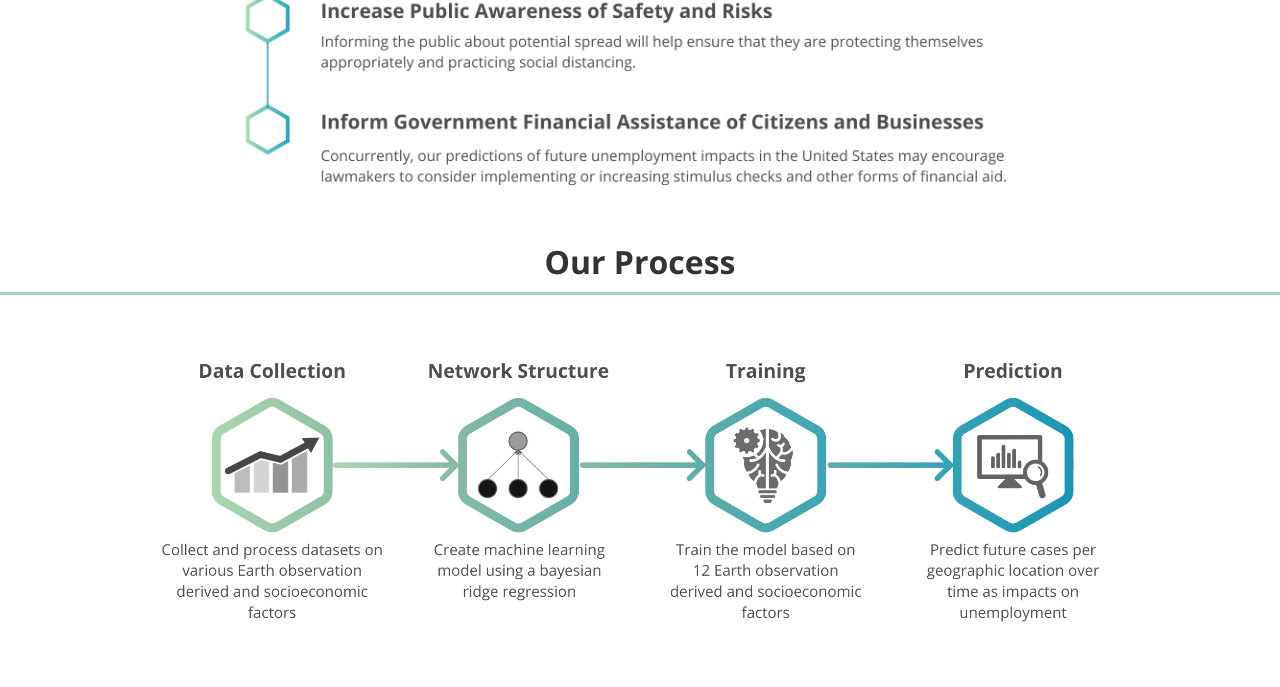
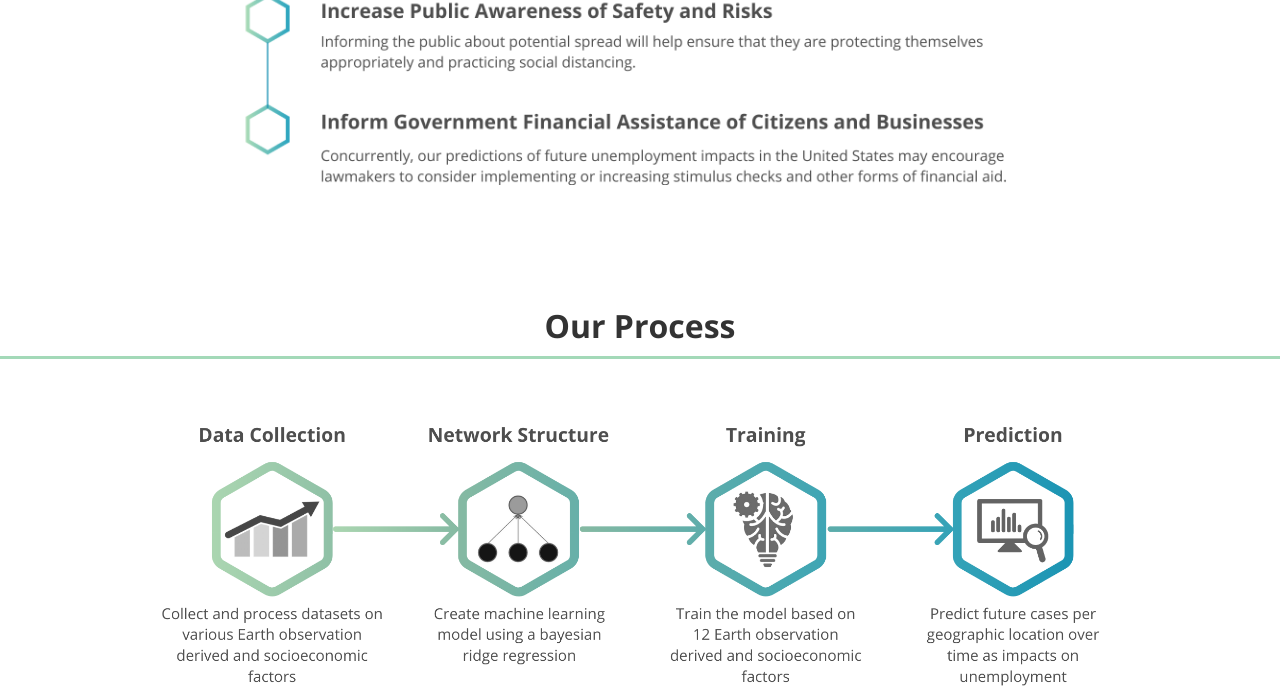
Before and after one commit to BachToTheFuture/ProjectHexHax, a Flask app: template templates/index.html in a window 1280 px wide; the page is wider, and only the part inside the window is pictured. Shown: the part 1108-1795 px from the top of that part. Run offline with Flask 2, Linux system fonts and the light colour scheme; the template is opened without the code that fills it, so the values that code supplies are empty; some libraries are stand-ins or nearby versions.

Commit message:
Update index.html

```diff
--- a/templates/index.html
+++ b/templates/index.html
@@ -138,6 +138,9 @@
   </center>
 
   <!-- Process Page -->
+  <div class="space">
+     &nbsp;
+  </div>
   <center>
     <h2 class="subpage-title" id="process-page"> Our Process </h2>
     <br><br>
```
